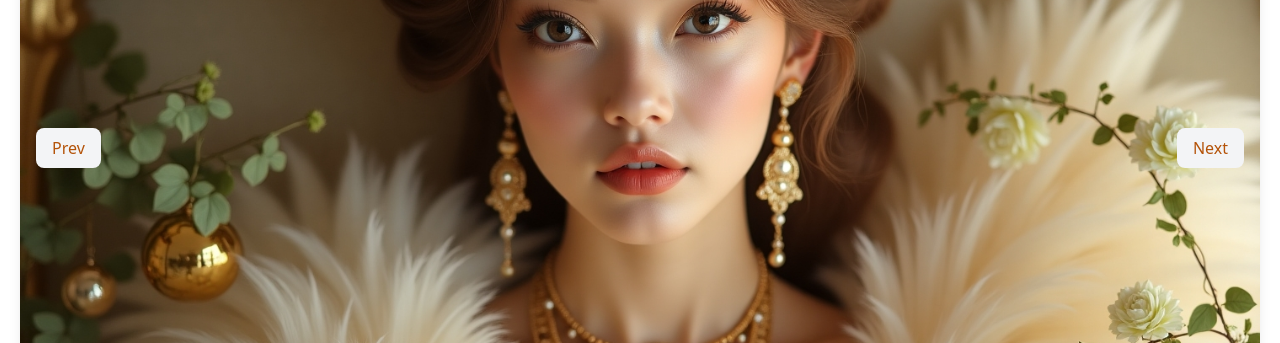
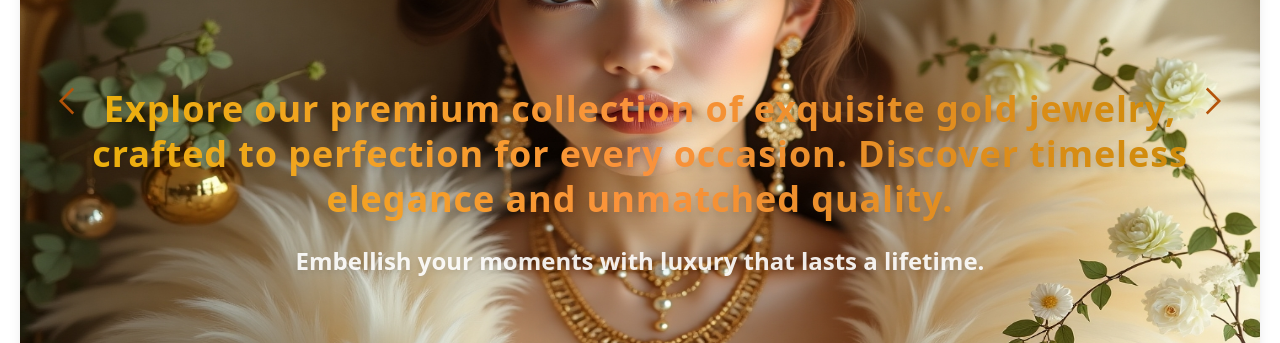
Before and after one commit to MuhammadRafiulIslam9803/GoldenVault, a Next.js app: page / in a window 1280 px wide. Shown: the part 326-669 px from the top of the page. Built offline with nearby package versions, Linux system fonts and the light colour scheme.

Commit message:
added style on carousel and make m=it animaated

```diff
--- a/package.json
+++ b/package.json
@@ -11,7 +11,8 @@
   "dependencies": {
     "next": "^15.1.3",
     "react": "^19.0.0",
-    "react-dom": "^19.0.0"
+    "react-dom": "^19.0.0",
+    "react-icons": "^5.4.0"
   },
   "devDependencies": {
     "@eslint/eslintrc": "^3",
--- a/src/components/Carsusel/Carousel.js
+++ b/src/components/Carsusel/Carousel.js
@@ -1,6 +1,8 @@
 "use client"
 import { useState, useEffect } from 'react';
 import Image from 'next/image';
+import { GrNext, GrPrevious } from "react-icons/gr";
+
 
 const Carousel = () => {
     const images = [
@@ -33,25 +35,39 @@ const Carousel = () => {
             <div className="absolute top-1/2 left-0 right-0 flex justify-between px-4 py-2 z-10">
                 <button
                     onClick={prevImage}
-          className="bg-gray-100 text-amber-700 px-4 py-2 rounded-lg hover:bg-blue-700"
+                    className="px-4 py-2 rounded-lg hover:bg-yellow-700"
                 >
-          Prev
+                    <GrPrevious
+                        size={30}
+                        className='text-amber-700 hover:text-white' />
                 </button>
                 <button
                     onClick={nextImage}
-          className="bg-gray-100 text-amber-700 px-4 py-2 rounded-lg hover:bg-blue-700"
+                    className="px-4 py-2 rounded-lg hover:bg-yellow-700"
                 >
-          Next
+                    <GrNext
+                        size={30}
+                        className='text-amber-700 hover:text-white' />
                 </button>
             </div>
+            <div className="absolute top-1/2 left-0 right-0 px-6 py-4 z-10 text-center">
+                <h1 className="text-4xl font-extrabold text-transparent bg-clip-text bg-gradient-to-r from-yellow-500 via-orange-400 to-yellow-600 leading-tight tracking-wide mb-6 drop-shadow-lg">
+                    Explore our premium collection of exquisite gold jewelry,
+                    <br />
+                    crafted to perfection for every occasion. Discover timeless elegance and unmatched quality.
+                </h1>
+                <p className="text-2xl text-white font-semibold opacity-90 drop-shadow-md max-w-3xl mx-auto">
+                    Embellish your moments with luxury that lasts a lifetime.
+                </p>
+            </div>
 
-      {/* Image */}
+
             <Image
                 src={images[currentIndex]}
                 alt="Gold Jewelry Collection"
-        width={1350}
-        height={50}
-        className="w-full  rounded-lg shadow-lg"
+                width={1400}
+                height={800}
+                className="w-full h-[600px] rounded-lg shadow-lg"
             />
         </div>
     );
```
Also changed, not shown: 1 other file (tests, documents, lock files or other folders). Lines whose indentation alone changed are shown as unchanged.
